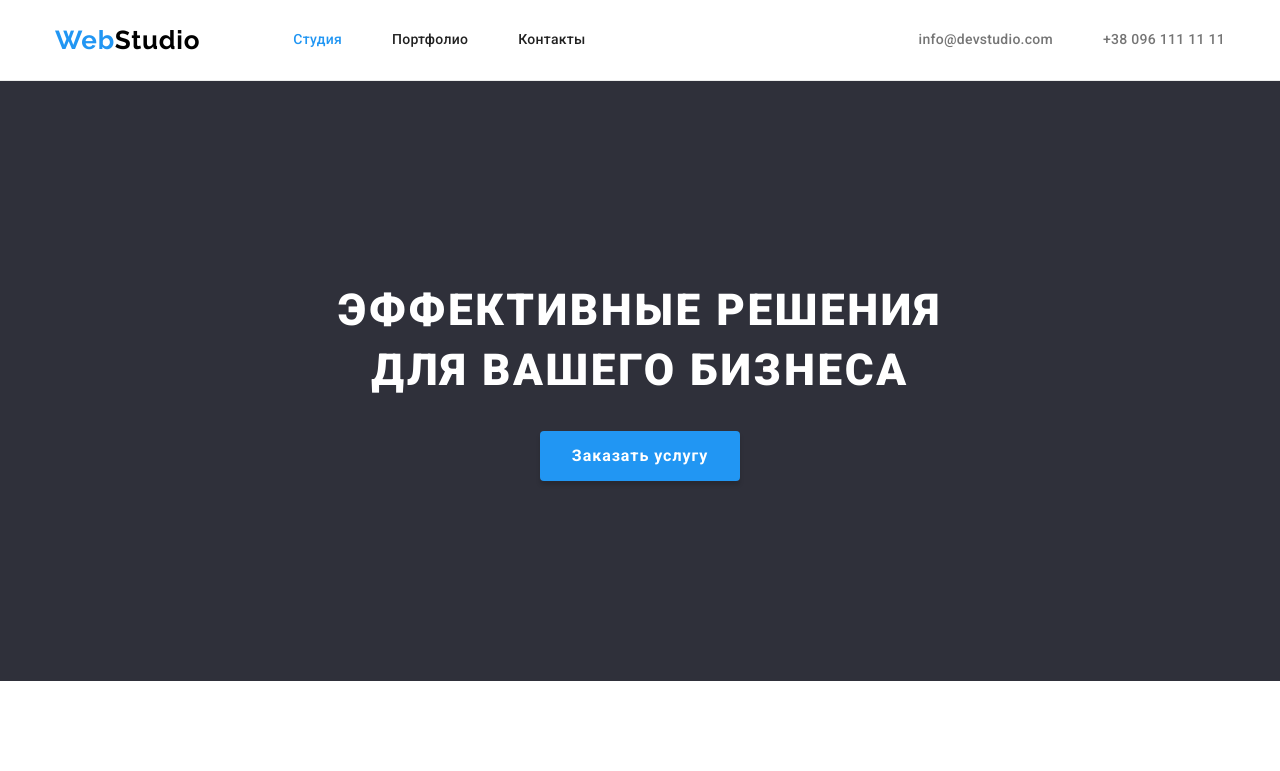
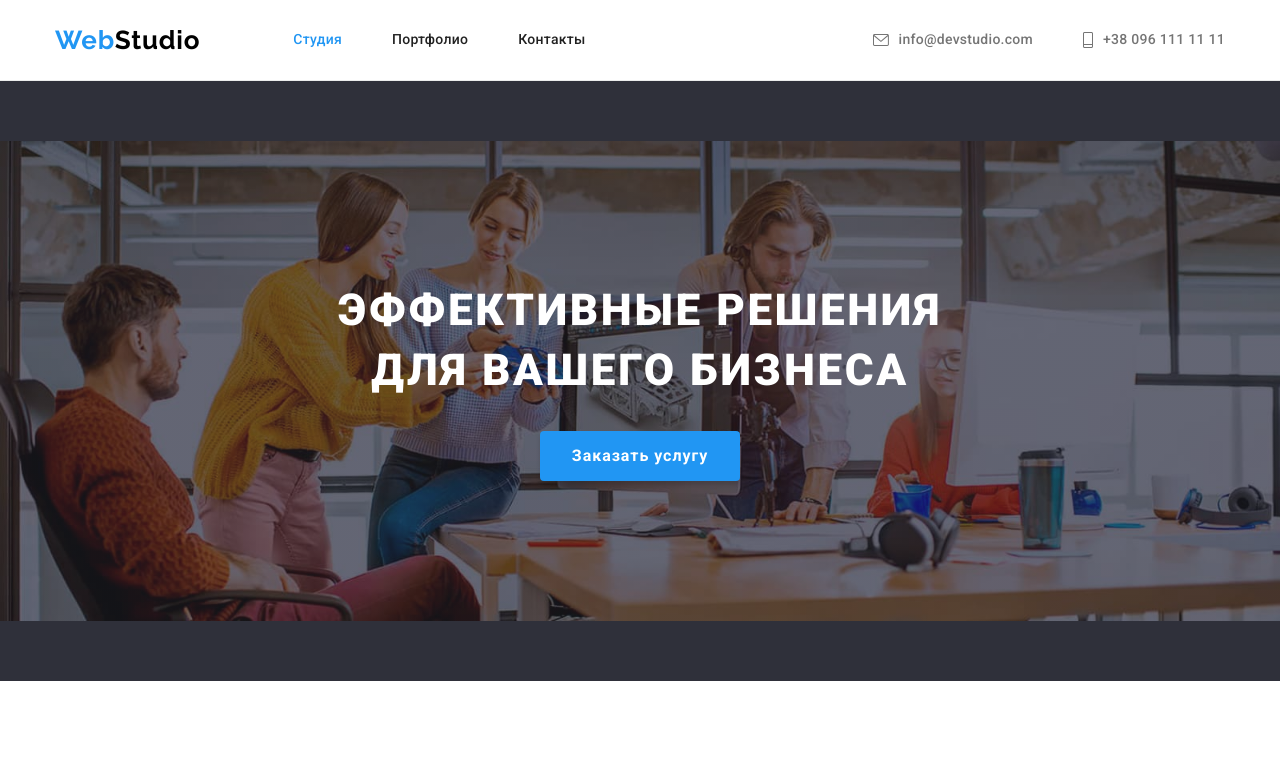
Before and after one commit to IvanChekrenev/goit-markup-hw-04, a plain HTML site: page index.html in a window 1280 px wide. Shown: the top 771 px of the page. Drawn offline with nearby package versions, Linux system fonts and the light colour scheme.

Commit message:
сделал хедер и герой

```diff
--- a/css/styles.css
+++ b/css/styles.css
@@ -126,6 +126,19 @@ button {
   display: flex;
   margin-left: auto;
 }
+.header-mail-icon {
+  width: 16px;
+  height: 12px;
+  margin-right: 10px;
+  fill: currentColor;
+}
+
+.header-phone-icon {
+  width: 10px;
+  height: 16px;
+  margin-right: 10px;
+  fill: currentColor;
+}
 
 .link.contact {
   font-weight: 500;
@@ -133,6 +146,10 @@ button {
   line-height: 1.14;
   letter-spacing: 0.02em;
   color: var(--main-text-color);
+  display: flex;
+  align-items: center;
+  padding-top: 32px;
+  padding-bottom: 32px;
 }
 .list.contact .contact-item:not(:last-child) {
   margin-right: 50px;
@@ -142,11 +159,7 @@ button {
 .link.contact:focus {
   color: var(--third-headertext-color);
 }
-.link.contact {
-  padding-top: 32px;
-  padding-bottom: 32px;
-  display: block;
-}
+
 .contact-item {
   display: block;
 }
@@ -157,6 +170,16 @@ button {
   background: #2f303a;
   padding-bottom: 200px;
   padding-top: 200px;
+  max-width: 1600px;
+  height: 600px;
+  margin-left: auto;
+  margin-right: auto;
+
+  background-image: linear-gradient(to right, rgba(47, 48, 58, 0.4), rgba(47, 48, 58, 0.4)),
+    url(../images/ImgBG.jpg);
+  background-repeat: no-repeat;
+  background-size: contain;
+  background-position: center;
 }
 
 .hero-text {
@@ -303,6 +326,18 @@ button {
 
   text-align: center;
 }
+/* ------------------------------clients----------------------------------- */
+.clients-title {
+  font-weight: 700;
+  font-size: 36px;
+  line-height: 1.17;
+  letter-spacing: 0.03em;
+  color: var(--second-title-color);
+
+  margin-bottom: 50px;
+  text-align: center;
+}
+
 /* ------------------------------footer------------------------------------ */
 .footer-all {
   background: #2f303a;
--- a/index.html
+++ b/index.html
@@ -27,8 +27,10 @@
          </ul>
         </nav>
         <ul class="list contact">
-            <li class="contact-item"><a class="link contact" href="mailto:info@devstudio.com">info@devstudio.com</a></li>
-            <li class="contact-item"><a class="link contact" href="tel:+380961111111">+38 096 111 11 11</a></li>
+            <li class="contact-item mail"><a class="link contact" href="mailto:info@devstudio.com"><svg class="header-mail-icon"><use href="./images/icons.svg#icon-mail"></use></svg>info@devstudio.com</a></li>
+            <li class="contact-item phone"><a class="link contact" href="tel:+380961111111"><svg class="header-phone-icon">
+                <use href="./images/icons.svg#icon-tel"></use>
+            </svg>+38 096 111 11 11</a></li>
         </ul>
     </div>
 
@@ -116,6 +118,15 @@
         </div>
      </section>
 
+     <!-- -------------------------clients ------------------------- -->
+    <section class="section clients">
+        <div class="container">
+            <h2 class="clients-title">Постоянные клиенты</h2>
+
+        </div>
+
+    </section>
+
  </main>
  <!-- --------------------------footer------------------------------ -->
  <footer class="footer-all">
```
Also changed, not shown: images/ImgBG.jpg (added), images/icons.svg (added).
